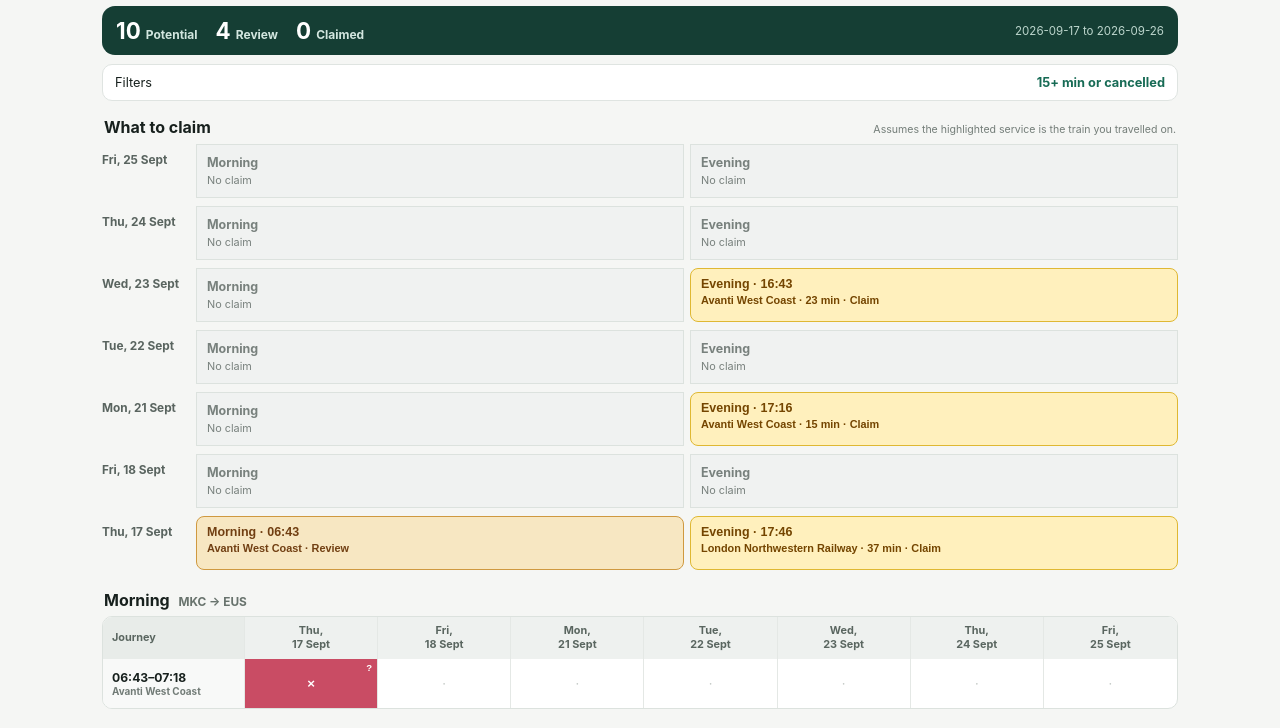
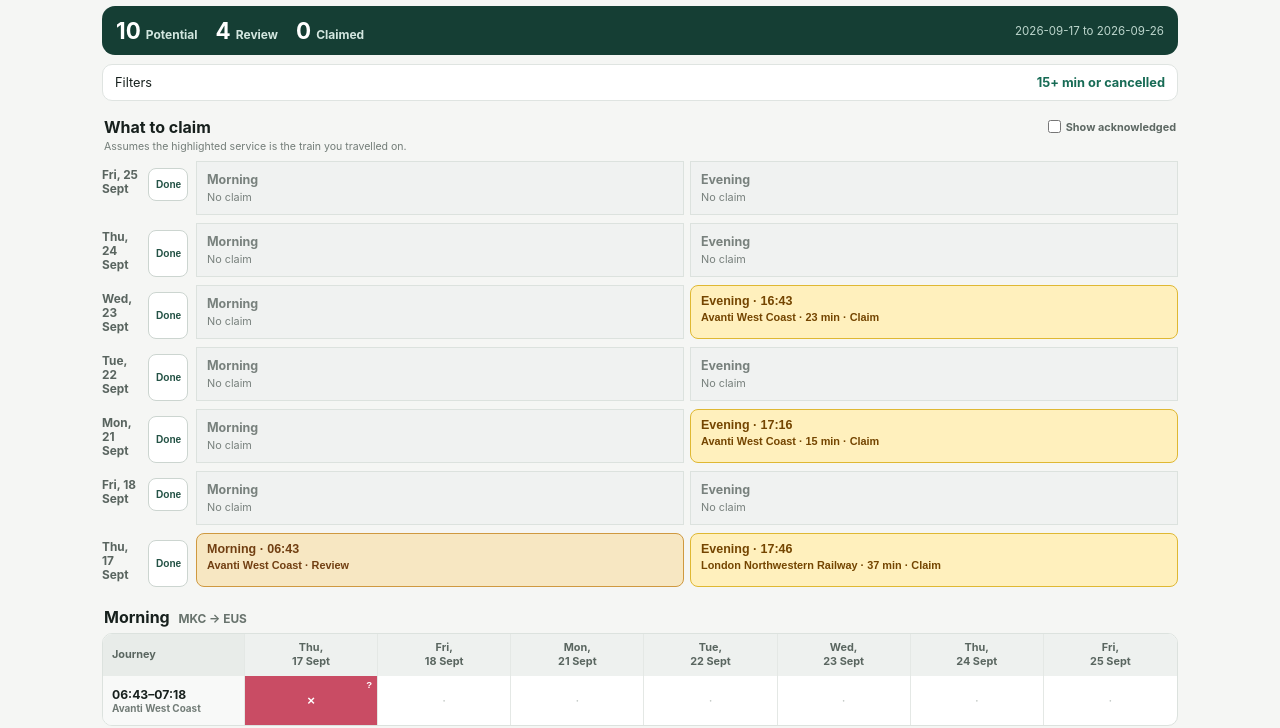
Before and after one commit to mkb-123/delayrepay, a Flask app: page / in a window 1280 px wide. Shown: the part 63-791 px from the top of the page. Run offline with Flask 3, Linux system fonts and the light colour scheme; data comes from the database, SQL or seed files in the repository; both versions use the stored data as it was after the commit; data that the repository does not hold is empty.

Commit message:
Add day acknowledgements to claim summary

```diff
--- a/python/delayrepay/web/app.py
+++ b/python/delayrepay/web/app.py
@@ -14,6 +14,7 @@ from ..ingestion.rtt import RttClient
 from ..operations import collection_plan, discovery_plan
 from ..storage.sqlite import Database
 from ..workflows import build_report_data, collect, discover, set_claim
+from ..workflows import _now
 
 LOGGER = logging.getLogger("delayrepay.web")
 JOBS: dict[str, dict[str, Any]] = {}
@@ -214,4 +215,22 @@ def create_app(root: Path | str | None = None) -> Flask:
         set_claim(data_root, service["serviceDate"], service_id, True)
         return jsonify({"status": "RESTORED"})
 
+    @app.post("/api/days/<service_date>/acknowledgement")
+    def acknowledge_day(service_date: str):
+        _require_same_origin()
+        date.fromisoformat(service_date)
+        with Database(data_root) as database:
+            if service_date not in database.stored_dates(service_date, service_date):
+                return jsonify({"error": "No stored services for this date."}), 404
+            database.set_day_acknowledgement(service_date, _now())
+        return jsonify({"status": "ACKNOWLEDGED"})
+
+    @app.delete("/api/days/<service_date>/acknowledgement")
+    def undo_day_acknowledgement(service_date: str):
+        _require_same_origin()
+        date.fromisoformat(service_date)
+        with Database(data_root) as database:
+            database.set_day_acknowledgement(service_date, None)
+        return jsonify({"status": "RESTORED"})
+
     return app
--- a/python/delayrepay/web/static/app.css
+++ b/python/delayrepay/web/static/app.css
@@ -29,9 +29,15 @@ select, input { width: 100%; display: block; margin-top: 3px; border: 1px solid
 .section-heading { display: flex; justify-content: space-between; align-items: baseline; gap: 12px; margin: 0 2px 7px; }
 .section-heading h2 { font-size: 1rem; }
 .section-heading span { color: #737d78; font-size: .66rem; text-align: right; }
+.show-acknowledged { display: flex; align-items: center; gap: 5px; font-size: .68rem; cursor: pointer; }
+.show-acknowledged input { width: auto; margin: 0; }
+.recommend-note { color: #737d78; font-size: .66rem; margin: -4px 2px 8px; }
 #recommendations { display: grid; gap: 8px; }
 .recommend-day { display: grid; grid-template-columns: 86px 1fr; gap: 8px; align-items: start; }
-.recommend-day h3 { margin: 9px 0 0; font-size: .74rem; color: #59645f; }
+.recommend-date { padding-top: 7px; }
+.recommend-day h3 { margin: 0 0 5px; font-size: .74rem; color: #59645f; }
+.ack-day { padding: 4px 7px; font-size: .63rem; }
+.recommend-day.acknowledged { opacity: .58; }
 .recommend-day > div { display: grid; grid-template-columns: repeat(2, minmax(0, 1fr)); gap: 6px; }
 .recommend-row { display: flex; flex-direction: column; align-items: flex-start; min-height: 54px; color: #26312c; background: white; border: 1px solid #dce2de; text-align: left; padding: 8px 10px; }
 .recommend-row strong { font-size: .78rem; }.recommend-row span { font-size: .68rem; margin-top: 3px; }
--- a/python/delayrepay/web/static/app.js
+++ b/python/delayrepay/web/static/app.js
@@ -29,7 +29,8 @@ function renderRecommendations() {
   let html = "";
   for (const day of data.days) {
     if (!day.recommendations?.length) continue;
-    html += `<article class="recommend-day"><h3>${esc(dayLabel(day.date))}</h3><div>`;
+    if (day.acknowledgedAt && !$('showAcknowledged').checked) continue;
+    html += `<article class="recommend-day${day.acknowledgedAt ? " acknowledged" : ""}"><div class="recommend-date"><h3>${esc(dayLabel(day.date))}</h3><button class="ack-day secondary" onclick="acknowledgeDay('${day.date}', ${day.acknowledgedAt ? "true" : "false"})">${day.acknowledgedAt ? "Undo" : "Done"}</button></div><div>`;
     for (const item of day.recommendations) {
       const route = item.direction === "MORNING" ? "Morning" : "Evening";
       if (item.status === "NO_CLAIM") {
@@ -43,6 +44,13 @@ function renderRecommendations() {
     html += "</div></article>";
   }
   $("recommendations").innerHTML = html || '<p class="empty">No stored days to recommend.</p>';
+}
+
+async function acknowledgeDay(serviceDate, undo) {
+  const response = await fetch(`/api/days/${serviceDate}/acknowledgement`, {method: undo ? "DELETE" : "POST", headers: {"Content-Type": "application/json"}, body: "{}"});
+  const result = await response.json();
+  showNotice(response.ok ? (undo ? "Day restored." : "Day acknowledged.") : result.error, !response.ok);
+  if (response.ok) await load();
 }
 
 function render() {
@@ -179,6 +187,7 @@ async function pollJob(id) {
 $("period").addEventListener("change", () => { const custom = $("period").value === "custom"; $("fromWrap").hidden = !custom; $("toWrap").hidden = !custom; if (!custom) load(); });
 for (const id of ["fromDate", "toDate"]) $(id).addEventListener("change", load);
 for (const id of ["direction", "operator", "status", "delay"]) $(id).addEventListener("change", render);
+$("showAcknowledged").addEventListener("change", renderRecommendations);
 $("refreshButton").addEventListener("click", openData);
 $("planDiscovery").addEventListener("click", () => previewOperation("discover"));
 $("planCollection").addEventListener("click", () => previewOperation("collect"));
--- a/python/delayrepay/web/templates/index.html
+++ b/python/delayrepay/web/templates/index.html
@@ -37,7 +37,8 @@
 
     <div id="notice" class="notice" hidden></div>
     <section class="recommendations">
-      <div class="section-heading"><h2>What to claim</h2><span>Assumes the highlighted service is the train you travelled on.</span></div>
+      <div class="section-heading"><h2>What to claim</h2><label class="show-acknowledged"><input type="checkbox" id="showAcknowledged"> Show acknowledged</label></div>
+      <p class="recommend-note">Assumes the highlighted service is the train you travelled on.</p>
       <div id="recommendations"></div>
     </section>
     <section id="results" aria-live="polite"></section>
--- a/python/delayrepay/workflows.py
+++ b/python/delayrepay/workflows.py
@@ -250,6 +250,7 @@ def build_report_data(database: Database, service_date: str, action_only: bool,
         "version": 1,
         "generatedAt": _now(),
         "date": service_date,
+        "acknowledgedAt": database.day_acknowledged_at(service_date),
         "actionOnly": action_only,
         "sourceComplete": database.collection_complete(service_date),
         "summary": {
```
Also changed, not shown: data-store/delayrepay.sqlite, python/delayrepay/storage/sqlite.py.
